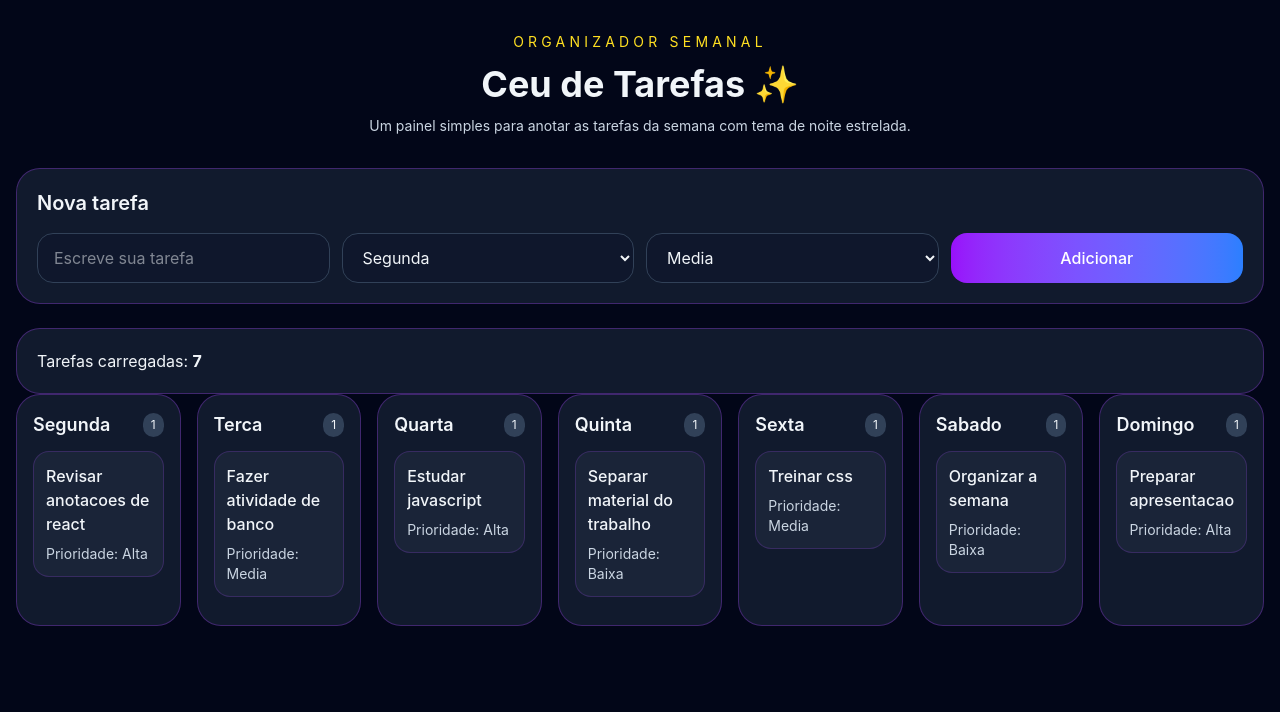
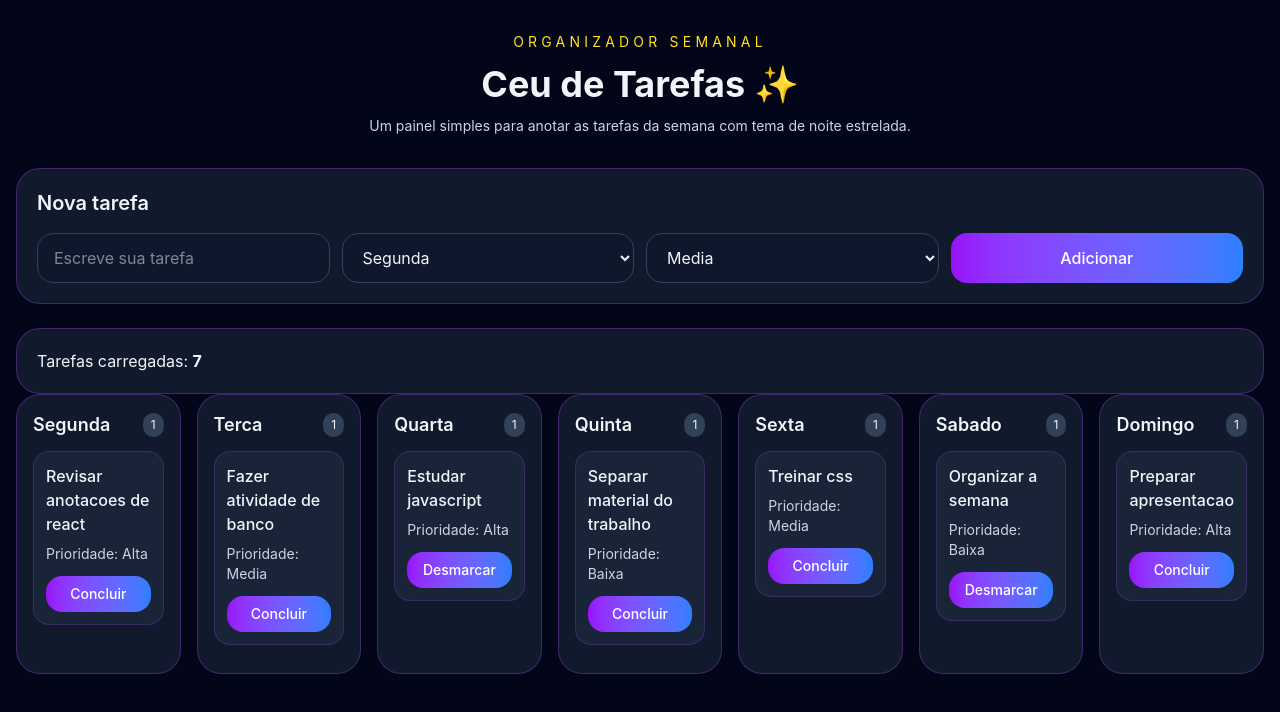
Before and after one commit to barbaraleao-28/Projeto-React-Tarefas, a React (Vite) app: page / in a window 1280 px wide. Shown: the top 712 px of the page. Built offline with nearby package versions, Linux system fonts and the light colour scheme.

Commit message:
adicionado botao concluir

```diff
--- a/src/App.jsx
+++ b/src/App.jsx
@@ -20,6 +20,14 @@ function App() {
     ])
   }
 
+  function marcarConcluida(idDaTarefa) {
+    setListaTarefas((tarefasAtuais) =>
+      tarefasAtuais.map((tarefa) =>
+        tarefa.id === idDaTarefa ? { ...tarefa, done: !tarefa.done } : tarefa,
+      ),
+    )
+  }
+
   return (
     <div className="min-h-screen bg-slate-950">
       <Header />
@@ -28,7 +36,10 @@ function App() {
         <div className="rounded-3xl border border-purple-500/30 bg-slate-800/60 p-5 text-slate-100 backdrop-blur">
           Tarefas carregadas: <strong>{listaTarefas.length}</strong>
         </div>
-        <WeekBoard listaTarefas={listaTarefas} />
+        <WeekBoard
+          listaTarefas={listaTarefas}
+          marcarConcluida={marcarConcluida}
+        />
       </main>
     </div>
   )
--- a/src/components/DayColumn.jsx
+++ b/src/components/DayColumn.jsx
@@ -1,6 +1,6 @@
 import TaskCard from './TaskCard'
 
-function DayColumn({ dia, listaTarefas }) {
+function DayColumn({ dia, listaTarefas, marcarConcluida }) {
   const tarefasDoDia = listaTarefas.filter((tarefa) => tarefa.day === dia)
 
   return (
@@ -13,7 +13,11 @@ function DayColumn({ dia, listaTarefas }) {
       </div>
       <div className="mt-3">
         {tarefasDoDia.map((tarefa) => (
-          <TaskCard key={tarefa.id} tarefa={tarefa} />
+          <TaskCard
+            key={tarefa.id}
+            tarefa={tarefa}
+            marcarConcluida={marcarConcluida}
+          />
         ))}
       </div>
     </div>
--- a/src/components/TaskCard.jsx
+++ b/src/components/TaskCard.jsx
@@ -1,8 +1,15 @@
-function TaskCard({ tarefa }) {
+function TaskCard({ tarefa, marcarConcluida }) {
   return (
     <article className="mb-3 rounded-2xl border border-purple-500/20 bg-slate-800/80 p-3 text-slate-100">
       <h3 className="font-medium">{tarefa.title}</h3>
       <p className="mt-2 text-sm text-slate-300">Prioridade: {tarefa.priority}</p>
+      <button
+        type="button"
+        className="mt-3 w-full rounded-2xl bg-gradient-to-r from-purple-600 to-blue-500 px-3 py-2 text-sm font-medium text-white"
+        onClick={() => marcarConcluida(tarefa.id)}
+      >
+        {tarefa.done ? 'Desmarcar' : 'Concluir'}
+      </button>
     </article>
   )
 }
--- a/src/components/WeekBoard.jsx
+++ b/src/components/WeekBoard.jsx
@@ -10,11 +10,16 @@ const diasDaSemana = [
   'Domingo',
 ]
 
-function WeekBoard({ listaTarefas }) {
+function WeekBoard({ listaTarefas, marcarConcluida }) {
   return (
     <section className="mb-6 grid grid-cols-1 gap-4 md:grid-cols-2 xl:grid-cols-7">
       {diasDaSemana.map((dia) => (
-        <DayColumn key={dia} dia={dia} listaTarefas={listaTarefas} />
+        <DayColumn
+          key={dia}
+          dia={dia}
+          listaTarefas={listaTarefas}
+          marcarConcluida={marcarConcluida}
+        />
       ))}
     </section>
   )
```
